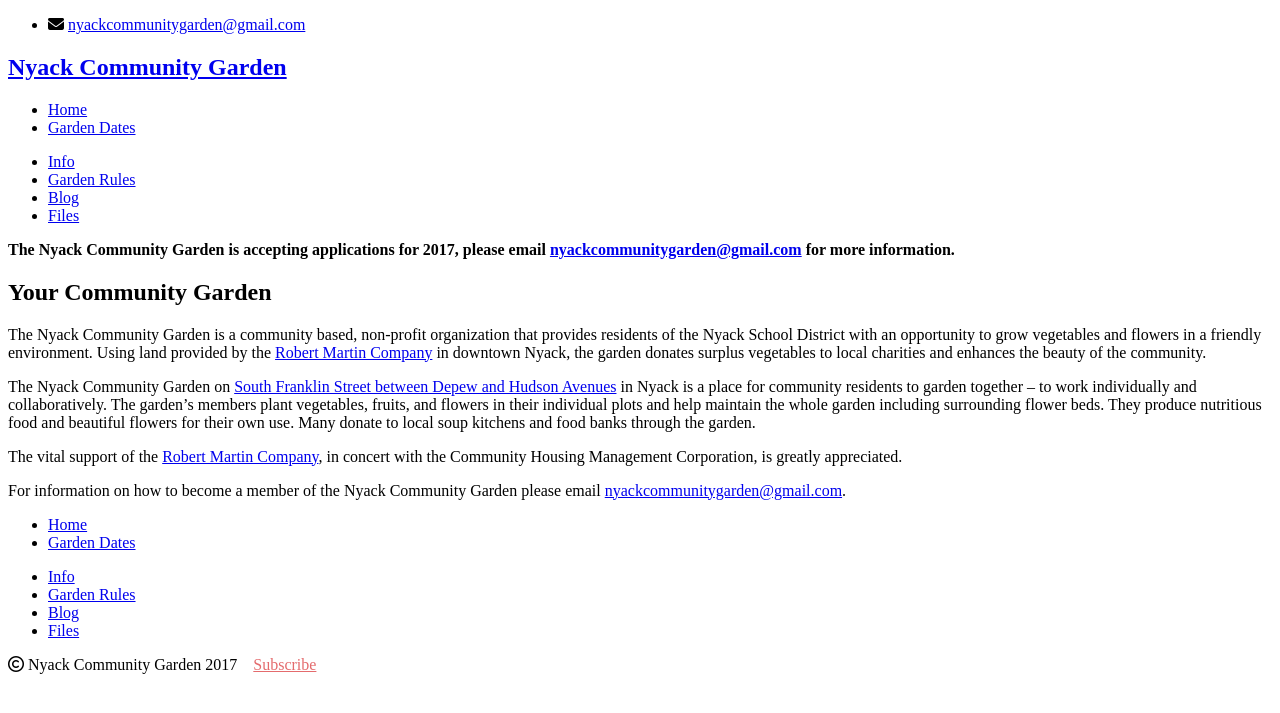
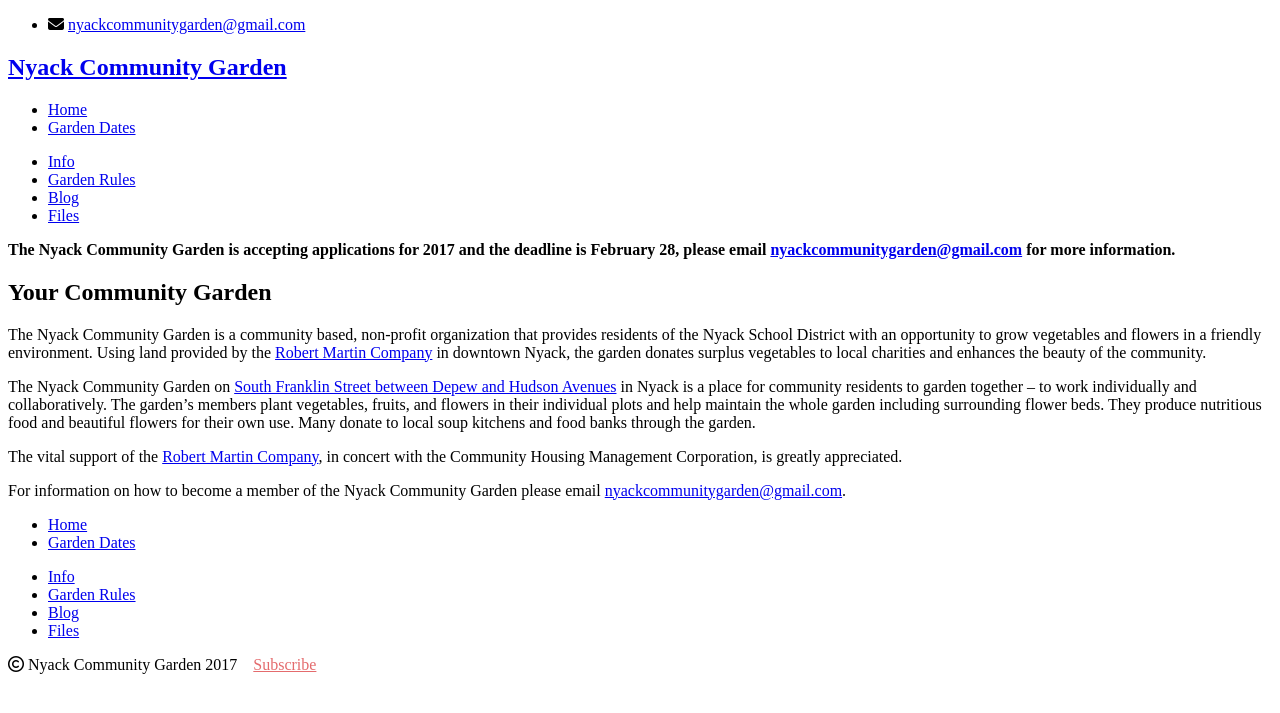
Before and after one commit to bosborne/nyackcommunitygarden, a Jekyll site: the page built from index.html, in a window 1280 px wide. Shown: the top 713 px of the page. Built offline with Jekyll 4.4.1, drawn with Linux system fonts in a browser that asks for light colours; nearby versions of some CDN libraries; library files that are not in the unit come from our copies.

Commit message:
Add deadline to banner

```diff
--- a/_layouts/default.html
+++ b/_layouts/default.html
@@ -39,7 +39,7 @@
     	<div class="container">
         <div class="bannerbox">
         <b>
-        The Nyack Community Garden is accepting applications for 2017, please email <a href="mailto:nyackcommunitygarden@gmail.com">nyackcommunitygarden@gmail.com</a> for more information.
+        The Nyack Community Garden is accepting applications for 2017 and the deadline is February 28, please email <a href="mailto:nyackcommunitygarden@gmail.com">nyackcommunitygarden@gmail.com</a> for more information.
         </b>
         <br>
         </div>
```
